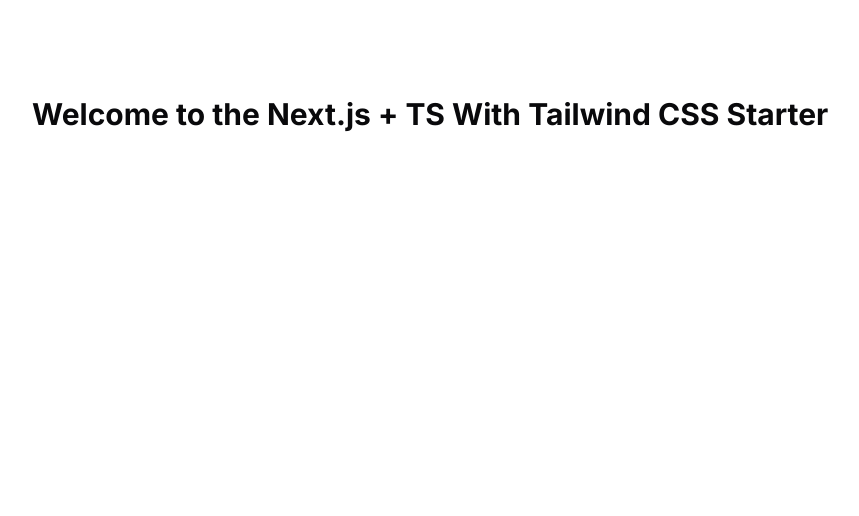
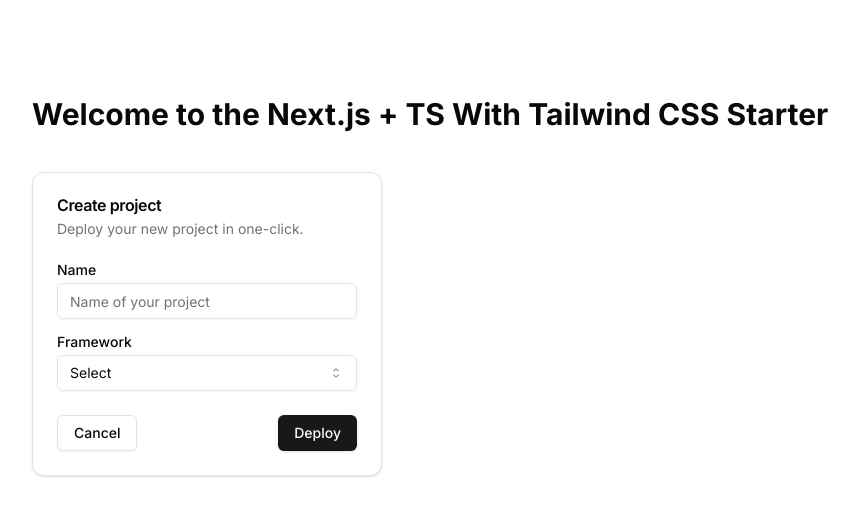
Before and after one commit to wanxiankai/next-shadcn-starter, a Next.js app: page / in a window 1280 px wide. Shown: the top 516 px of the page, without its empty margins (0-859 px from the left). Built offline with nearby package versions, Linux system fonts and the light colour scheme.

Commit message:
test: use card cmp in page

```diff
--- a/app/page.tsx
+++ b/app/page.tsx
@@ -1,4 +1,23 @@
 import React from 'react'
+import { Button } from "@/components/ui/button"
+import {
+  Card,
+  CardContent,
+  CardDescription,
+  CardFooter,
+  CardHeader,
+  CardTitle,
+} from "@/components/ui/card"
+import { Input } from "@/components/ui/input"
+import { Label } from "@/components/ui/label"
+import {
+  Select,
+  SelectContent,
+  SelectItem,
+  SelectTrigger,
+  SelectValue,
+} from "@/components/ui/select"
+
 
 export default function Home() {
   return (
@@ -7,6 +26,41 @@
         <h1 className="text-3xl font-bold">
           Welcome to the Next.js + TS With Tailwind CSS Starter
         </h1>
+        <Card className="w-[350px] mt-10">
+          <CardHeader>
+            <CardTitle>Create project</CardTitle>
+            <CardDescription>Deploy your new project in one-click.</CardDescription>
+          </CardHeader>
+          <CardContent>
+            <form>
+              <div className="grid w-full items-center gap-4">
+                <div className="flex flex-col space-y-1.5">
+                  <Label htmlFor="name">Name</Label>
+                  <Input id="name" placeholder="Name of your project" />
+                </div>
+                <div className="flex flex-col space-y-1.5">
+                  <Label htmlFor="framework">Framework</Label>
+                  <Select>
+                    <SelectTrigger id="framework">
+                      <SelectValue placeholder="Select" />
+                    </SelectTrigger>
+                    <SelectContent position="popper">
+                      <SelectItem value="next">Next.js</SelectItem>
+                      <SelectItem value="sveltekit">SvelteKit</SelectItem>
+                      <SelectItem value="astro">Astro</SelectItem>
+                      <SelectItem value="nuxt">Nuxt.js</SelectItem>
+                    </SelectContent>
+                  </Select>
+                </div>
+              </div>
+            </form>
+          </CardContent>
+          <CardFooter className="flex justify-between">
+            <Button variant="outline">Cancel</Button>
+            <Button>Deploy</Button>
+          </CardFooter>
+        </Card>
+
       </div>
     </section>
   )
--- /dev/null
+++ b/components/ui/label.tsx
@@ -0,0 +1,26 @@
+"use client"
+
+import * as React from "react"
+import * as LabelPrimitive from "@radix-ui/react-label"
+import { cva, type VariantProps } from "class-variance-authority"
+
+import { cn } from "@/lib/utils"
+
+const labelVariants = cva(
+  "text-sm font-medium leading-none peer-disabled:cursor-not-allowed peer-disabled:opacity-70"
+)
+
+const Label = React.forwardRef<
+  React.ElementRef<typeof LabelPrimitive.Root>,
+  React.ComponentPropsWithoutRef<typeof LabelPrimitive.Root> &
+    VariantProps<typeof labelVariants>
+>(({ className, ...props }, ref) => (
+  <LabelPrimitive.Root
+    ref={ref}
+    className={cn(labelVariants(), className)}
+    {...props}
+  />
+))
+Label.displayName = LabelPrimitive.Root.displayName
+
+export { Label }
--- /dev/null
+++ b/components/ui/select.tsx
@@ -0,0 +1,164 @@
+"use client"
+
+import * as React from "react"
+import {
+  CaretSortIcon,
+  CheckIcon,
+  ChevronDownIcon,
+  ChevronUpIcon,
+} from "@radix-ui/react-icons"
+import * as SelectPrimitive from "@radix-ui/react-select"
+
+import { cn } from "@/lib/utils"
+
+const Select = SelectPrimitive.Root
+
+const SelectGroup = SelectPrimitive.Group
+
+const SelectValue = SelectPrimitive.Value
+
+const SelectTrigger = React.forwardRef<
+  React.ElementRef<typeof SelectPrimitive.Trigger>,
+  React.ComponentPropsWithoutRef<typeof SelectPrimitive.Trigger>
+>(({ className, children, ...props }, ref) => (
+  <SelectPrimitive.Trigger
+    ref={ref}
+    className={cn(
+      "flex h-9 w-full items-center justify-between whitespace-nowrap rounded-md border border-input bg-transparent px-3 py-2 text-sm shadow-sm ring-offset-background placeholder:text-muted-foreground focus:outline-none focus:ring-1 focus:ring-ring disabled:cursor-not-allowed disabled:opacity-50 [&>span]:line-clamp-1",
+      className
+    )}
+    {...props}
+  >
+    {children}
+    <SelectPrimitive.Icon asChild>
+      <CaretSortIcon className="h-4 w-4 opacity-50" />
+    </SelectPrimitive.Icon>
+  </SelectPrimitive.Trigger>
+))
+SelectTrigger.displayName = SelectPrimitive.Trigger.displayName
+
+const SelectScrollUpButton = React.forwardRef<
+  React.ElementRef<typeof SelectPrimitive.ScrollUpButton>,
+  React.ComponentPropsWithoutRef<typeof SelectPrimitive.ScrollUpButton>
+>(({ className, ...props }, ref) => (
+  <SelectPrimitive.ScrollUpButton
+    ref={ref}
+    className={cn(
+      "flex cursor-default items-center justify-center py-1",
+      className
+    )}
+    {...props}
+  >
+    <ChevronUpIcon />
+  </SelectPrimitive.ScrollUpButton>
+))
+SelectScrollUpButton.displayName = SelectPrimitive.ScrollUpButton.displayName
+
+const SelectScrollDownButton = React.forwardRef<
+  React.ElementRef<typeof SelectPrimitive.ScrollDownButton>,
+  React.ComponentPropsWithoutRef<typeof SelectPrimitive.ScrollDownButton>
+>(({ className, ...props }, ref) => (
+  <SelectPrimitive.ScrollDownButton
+    ref={ref}
+    className={cn(
+      "flex cursor-default items-center justify-center py-1",
+      className
+    )}
+    {...props}
+  >
+    <ChevronDownIcon />
+  </SelectPrimitive.ScrollDownButton>
+))
+SelectScrollDownButton.displayName =
+  SelectPrimitive.ScrollDownButton.displayName
+
+const SelectContent = React.forwardRef<
+  React.ElementRef<typeof SelectPrimitive.Content>,
+  React.ComponentPropsWithoutRef<typeof SelectPrimitive.Content>
+>(({ className, children, position = "popper", ...props }, ref) => (
+  <SelectPrimitive.Portal>
+    <SelectPrimitive.Content
+      ref={ref}
+      className={cn(
+        "relative z-50 max-h-96 min-w-[8rem] overflow-hidden rounded-md border bg-popover text-popover-foreground shadow-md data-[state=open]:animate-in data-[state=closed]:animate-out data-[state=closed]:fade-out-0 data-[state=open]:fade-in-0 data-[state=closed]:zoom-out-95 data-[state=open]:zoom-in-95 data-[side=bottom]:slide-in-from-top-2 data-[side=left]:slide-in-from-right-2 data-[side=right]:slide-in-from-left-2 data-[side=top]:slide-in-from-bottom-2",
+        position === "popper" &&
+          "data-[side=bottom]:translate-y-1 data-[side=left]:-translate-x-1 data-[side=right]:translate-x-1 data-[side=top]:-translate-y-1",
+        className
+      )}
+      position={position}
+      {...props}
+    >
+      <SelectScrollUpButton />
+      <SelectPrimitive.Viewport
+        className={cn(
+          "p-1",
+          position === "popper" &&
+            "h-[var(--radix-select-trigger-height)] w-full min-w-[var(--radix-select-trigger-width)]"
+        )}
+      >
+        {children}
+      </SelectPrimitive.Viewport>
+      <SelectScrollDownButton />
+    </SelectPrimitive.Content>
+  </SelectPrimitive.Portal>
+))
+SelectContent.displayName = SelectPrimitive.Content.displayName
+
+const SelectLabel = React.forwardRef<
+  React.ElementRef<typeof SelectPrimitive.Label>,
+  React.ComponentPropsWithoutRef<typeof SelectPrimitive.Label>
+>(({ className, ...props }, ref) => (
+  <SelectPrimitive.Label
+    ref={ref}
+    className={cn("px-2 py-1.5 text-sm font-semibold", className)}
+    {...props}
+  />
+))
+SelectLabel.displayName = SelectPrimitive.Label.displayName
+
+const SelectItem = React.forwardRef<
+  React.ElementRef<typeof SelectPrimitive.Item>,
+  React.ComponentPropsWithoutRef<typeof SelectPrimitive.Item>
+>(({ className, children, ...props }, ref) => (
+  <SelectPrimitive.Item
+    ref={ref}
+    className={cn(
+      "relative flex w-full cursor-default select-none items-center rounded-sm py-1.5 pl-2 pr-8 text-sm outline-none focus:bg-accent focus:text-accent-foreground data-[disabled]:pointer-events-none data-[disabled]:opacity-50",
+      className
+    )}
+    {...props}
+  >
+    <span className="absolute right-2 flex h-3.5 w-3.5 items-center justify-center">
+      <SelectPrimitive.ItemIndicator>
+        <CheckIcon className="h-4 w-4" />
+      </SelectPrimitive.ItemIndicator>
+    </span>
+    <SelectPrimitive.ItemText>{children}</SelectPrimitive.ItemText>
+  </SelectPrimitive.Item>
+))
+SelectItem.displayName = SelectPrimitive.Item.displayName
+
+const SelectSeparator = React.forwardRef<
+  React.ElementRef<typeof SelectPrimitive.Separator>,
+  React.ComponentPropsWithoutRef<typeof SelectPrimitive.Separator>
+>(({ className, ...props }, ref) => (
+  <SelectPrimitive.Separator
+    ref={ref}
+    className={cn("-mx-1 my-1 h-px bg-muted", className)}
+    {...props}
+  />
+))
+SelectSeparator.displayName = SelectPrimitive.Separator.displayName
+
+export {
+  Select,
+  SelectGroup,
+  SelectValue,
+  SelectTrigger,
+  SelectContent,
+  SelectLabel,
+  SelectItem,
+  SelectSeparator,
+  SelectScrollUpButton,
+  SelectScrollDownButton,
+}
--- a/package.json
+++ b/package.json
@@ -11,6 +11,8 @@
   "dependencies": {
     "@radix-ui/react-dropdown-menu": "^2.0.6",
     "@radix-ui/react-icons": "^1.3.0",
+    "@radix-ui/react-label": "^2.0.2",
+    "@radix-ui/react-select": "^2.0.0",
     "@radix-ui/react-slot": "^1.0.2",
     "class-variance-authority": "^0.7.0",
     "clsx": "^2.1.0",
```
Also changed, not shown: 1 other file (tests, documents, lock files or other folders).
